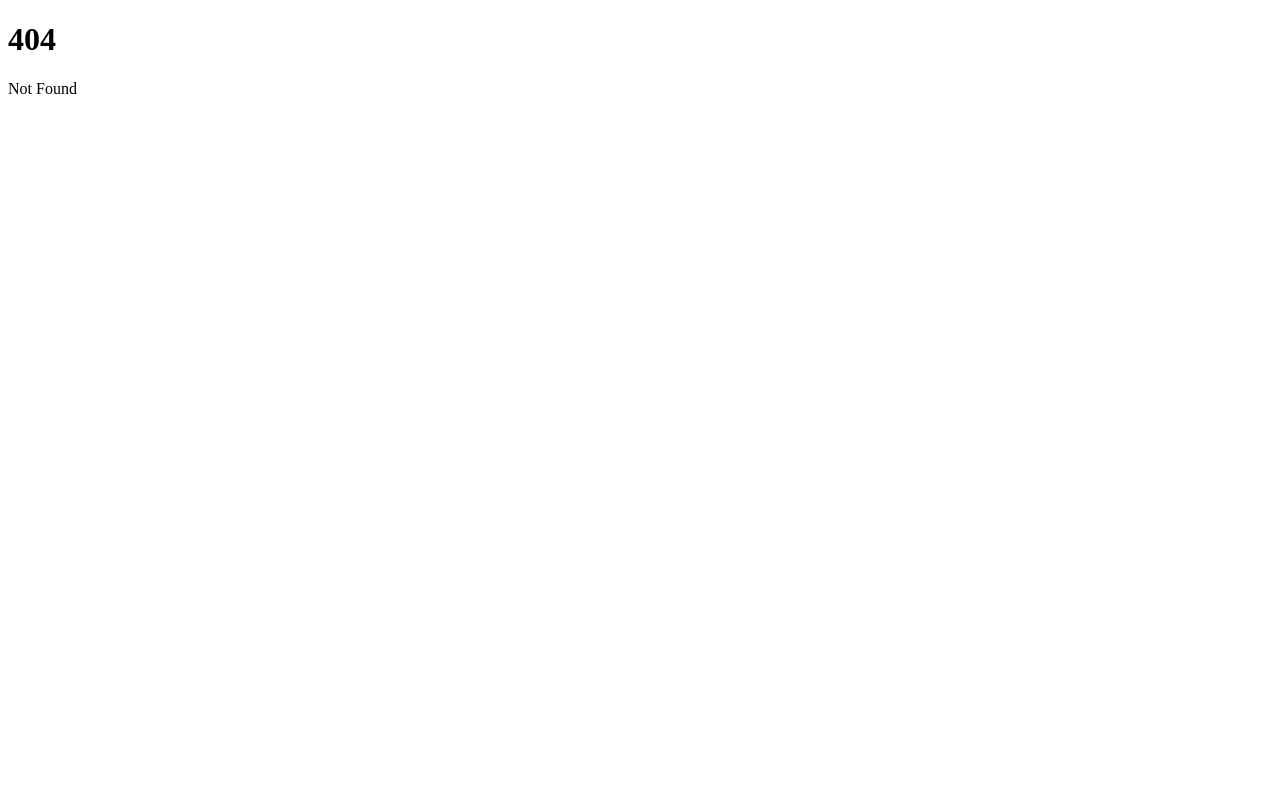
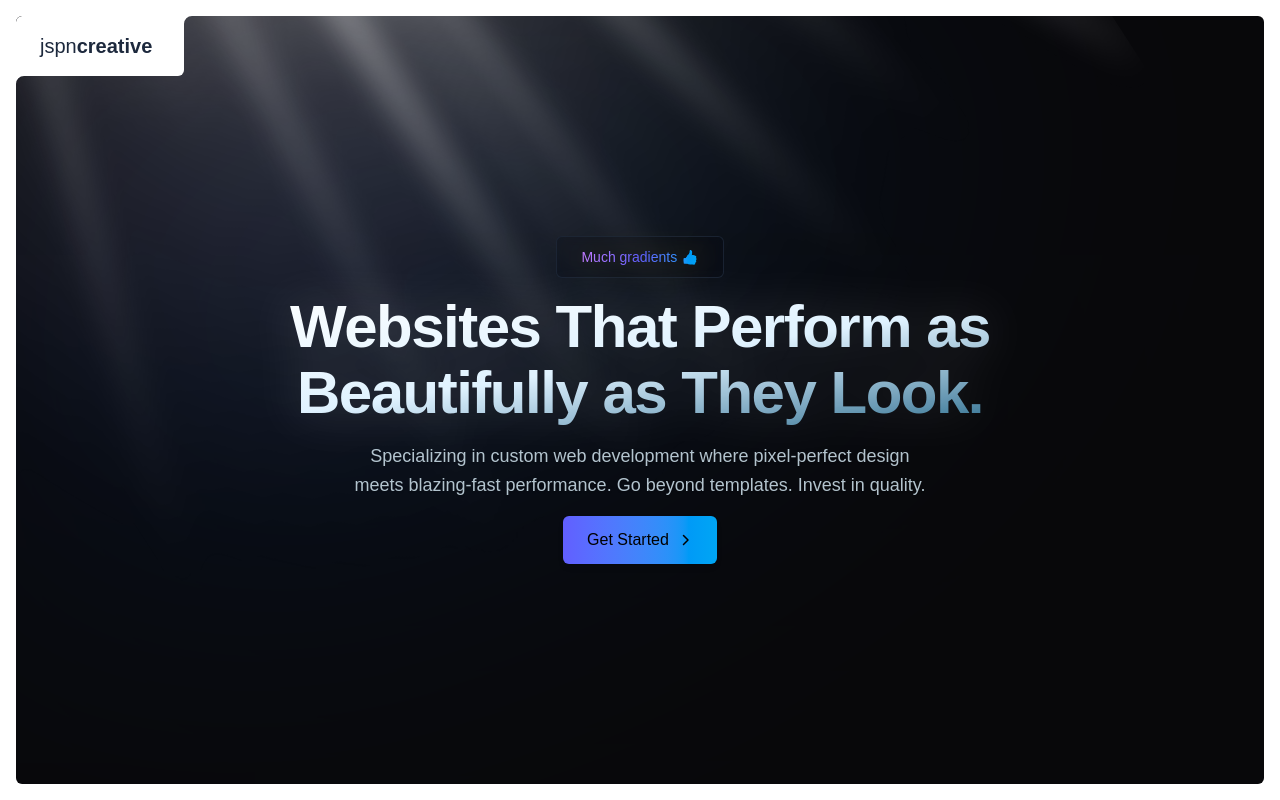
Before and after one commit to jspn-creative/frontend-examples, a SvelteKit app: page /jspn-site in a window 1280 px wide. Before the commit this address had no page. Built offline with nearby package versions, Linux system fonts and the light colour scheme.

Commit message:
feat: add `jspn-site` example

```diff
--- /dev/null
+++ b/src/routes/(examples)/jspn-site/+page.svelte
@@ -0,0 +1,60 @@
+<script lang="ts">
+  import { scramble } from "$lib/actions/scramble";
+  import { rays } from "$lib/actions/tailwind-rays";
+  import ImgLabel from "$lib/components/ImgLabel.svelte";
+  import HeroLabel from "./HeroLabel.svelte";
+</script>
+
+<div class="bg-white p-4 h-screen">
+  <HeroLabel position="top-left" color="var(--color-white)" rounded="lg" class="before:opacity-10 rounded-lg h-full bg-zinc-950 relative overflow-hidden before:content-[''] before:absolute before:inset-0 before:bg-[radial-gradient(90vw_90vh_at_0%_0%,oklch(0.54_0.29_267.69)_50%,oklch(0.67_0.28_247.58)_50%,oklch(0_0_0)_100%)] before:blur-[9rem]">
+    <p class="text-slate-800 py-4 pl-6 pr-8 text-xl">
+      jspn<span class="font-bold">creative</span>
+    </p>
+    {#snippet src()}
+      <!-- <video class="min-h-full min-w-full object-cover opacity-0 hue-rotate-15" onloadeddata={(e) => e.currentTarget.classList.add("opacity-30")} autoplay loop muted playsinline src="https://l4wlsi8vxy8hre4v.public.blob.vercel-storage.com/video/glass-animation-5-f0gPcjmKFIV3ot5MGOdNy2r4QHBoXt.mp4"></video>
+
+      <div class="contents">
+        <div class="absolute inset-0 flex flex-col items-center justify-center">
+          <div class="px-6 max-w-4xl space-y-4 relative">
+            <div class="gap-8 flex flex-col items-center justify-center">
+              <div class="inline-block rounded-lg backdrop-blur-xs bg-gray-950/20 border-gray-800/80 border px-6 py-2">
+                <span class="bg-gradient-to-r from-purple-400 via-indigo-500 to-sky-500 bg-clip-text text-sm font-medium text-transparent drop-shadow-[0_0_15px_rgba(255,215,0,0.3)]"> Much gradients 👍 </span>
+              </div>
+
+              <h1 class="text-center bg-gradient-to-br from-white via-sky-100 to-sky-400/50 bg-clip-text text-2xl sm:text-4xl/[1.1] font-bold text-shadow-white tracking-tight text-transparent [text-wrap:balance] md:text-6xl/[1.1] drop-shadow-[0_0_25px_rgba(255,255,255,0.2)]">Websites That Perform as Beautifully as They Look.</h1>
+              <p class="text-center [text-wrap:balance] text-xs sm:text-sm md:text-lg/relaxed text-sky-100/80 text-shadow-sm">Specializing in custom web development where pixel-perfect design meets blazing-fast performance. Go beyond templates. Invest in quality.</p>
+
+              <button class="inline-flex items-center rounded-lg bg-gradient-to-r from-indigo-500 to-sky-500 px-6 py-3 font-medium text-black shadow-lg hover:opacity-90">
+                Get Started
+                <svg class="ml-2 h-4 w-4" viewBox="0 0 16 16" fill="none">
+                  <path d="M6.5 3.5L11 8L6.5 12.5" stroke="currentColor" stroke-width="1.5" stroke-linecap="round" stroke-linejoin="round" />
+                </svg>
+              </button>
+            </div>
+          </div>
+        </div>
+      </div> -->
+
+      <div class="h-full flex flex-col items-center justify-center relative overflow-hidden">
+        <div use:rays={{ centered: false, color: "rgb(139,92,246)" }}></div>
+
+        <div class="max-w-4xl flex flex-col gap-4 items-center justify-center px-6 relative z-10">
+          <div class="inline-block rounded-lg backdrop-blur-xs bg-gray-950/20 border-gray-800/80 border px-6 py-2">
+            <span class="bg-gradient-to-r from-purple-400 via-indigo-500 to-sky-500 bg-clip-text text-sm font-medium text-transparent drop-shadow-[0_0_15px_rgba(255,215,0,0.3)]"> Much gradients 👍 </span>
+          </div>
+
+          <h1 class="text-center bg-gradient-to-br from-white via-sky-100 to-sky-400/50 bg-clip-text text-2xl sm:text-4xl/[1.1] font-bold text-shadow-white tracking-tight text-transparent [text-wrap:balance] md:text-6xl/[1.1] drop-shadow-[0_0_25px_rgba(255,255,255,0.2)]">Websites That Perform as Beautifully as They Look.</h1>
+
+          <p class="text-center [text-wrap:balance] text-xs sm:text-sm md:text-lg/relaxed text-sky-100/80 text-shadow-sm">Specializing in custom web development where pixel-perfect design meets blazing-fast performance. Go beyond templates. Invest in quality.</p>
+
+          <button class="inline-flex items-center rounded-lg bg-gradient-to-r from-indigo-500 to-sky-500 px-6 py-3 font-medium text-black shadow-lg hover:opacity-90">
+            Get Started
+            <svg class="ml-2 h-4 w-4" viewBox="0 0 16 16" fill="none">
+              <path d="M6.5 3.5L11 8L6.5 12.5" stroke="currentColor" stroke-width="1.5" stroke-linecap="round" stroke-linejoin="round" />
+            </svg>
+          </button>
+        </div>
+      </div>
+    {/snippet}
+  </HeroLabel>
+</div>
--- /dev/null
+++ b/src/routes/(examples)/jspn-site/HeroLabel.svelte
@@ -0,0 +1,131 @@
+<script lang="ts">
+  type Position = "top-left" | "top-right" | "bottom-left" | "bottom-right";
+
+  type CornerConfig = {
+    edge: "top" | "right" | "bottom" | "left";
+    alignment: "start" | "end";
+    rotation: number;
+  };
+
+  let {
+    src,
+    alt = "",
+    color = "white",
+    rounded = "xl",
+    loading = "lazy",
+    position = "top-left" as Position,
+    class: className = "",
+    children,
+  } = $props<{
+    src: string | (() => string);
+    alt?: string;
+    color?: string;
+    rounded?: string;
+    loading?: "eager" | "lazy";
+    position?: Position;
+    class?: string;
+    children?: any;
+  }>();
+
+  let imgError = $state(false);
+
+  const cornerConfigMap: Record<Position, CornerConfig[]> = {
+    "top-left": [
+      { edge: "bottom", alignment: "start", rotation: -90 },
+      { edge: "right", alignment: "start", rotation: -90 },
+    ],
+    "top-right": [
+      { edge: "bottom", alignment: "end", rotation: 0 },
+      { edge: "left", alignment: "start", rotation: 0 },
+    ],
+    "bottom-left": [
+      { edge: "top", alignment: "start", rotation: 180 },
+      { edge: "right", alignment: "end", rotation: 180 },
+    ],
+    "bottom-right": [
+      { edge: "top", alignment: "end", rotation: 90 },
+      { edge: "left", alignment: "end", rotation: 90 },
+    ],
+  };
+
+  let cornerConfigs = $derived(getCornerConfigs());
+
+  function getCornerConfigs(): CornerConfig[] {
+    return cornerConfigMap[position as Position];
+  }
+</script>
+
+<div class="relative {className}" style="--color:{color}" data-error={imgError}>
+  {#if imgError}
+    <div class="rounded-tl-{rounded} rounded-tr-{rounded} rounded-bl-{rounded} rounded-br-{rounded} bg-gray-200 w-full h-full flex items-center justify-center">
+      <span class="text-gray-500">Failed to load image</span>
+    </div>
+  {:else}
+    <div class="relative *:relative w-full h-full rounded-{rounded} overflow-hidden *:duration-[2000ms] *:transition-opacity">
+      {#if typeof src !== "function"}
+        <img
+          {src}
+          {alt}
+          {loading}
+          class="object-cover w-full h-full opacity-0"
+          onload={(e) => e.currentTarget.classList.remove("opacity-0")}
+          onerror={() => {
+            imgError = true;
+          }}
+        />
+      {:else}
+        {@render src()}
+      {/if}
+    </div>
+  {/if}
+
+  {#if !imgError}
+    <div class="{position == 'top-left' || position == 'bottom-right' ? `rounded-tl-${rounded} rounded-br-${rounded} ` : `rounded-tr-${rounded} rounded-bl-${rounded} `}  label-container label-{position} label-container label-{position} z-10" style="background-color:var(--color)">
+      <div class="relative w-full h-full flex items-center justify-center">
+        {@render children()}
+
+        {#each cornerConfigs as config}
+          {@render corner(config)}
+        {/each}
+      </div>
+    </div>
+  {/if}
+</div>
+
+{#snippet corner({ edge, alignment, rotation }: CornerConfig)}
+  <div class="absolute size-2 {edge === 'top' && alignment === 'start' ? 'top-start -top-2 left-0' : edge === 'top' && alignment === 'end' ? 'top-end -top-2 right-0' : edge === 'right' && alignment === 'start' ? 'right-start top-0 -right-2 ' : edge === 'right' && alignment === 'end' ? 'right-end bottom-0 -right-2' : edge === 'bottom' && alignment === 'start' ? 'bottom-start -bottom-2 left-0' : edge === 'bottom' && alignment === 'end' ? 'bottom-end -bottom-2 right-0' : edge === 'left' && alignment === 'start' ? 'left-start top-0 -left-2' : 'left-end -left-2 bottom-0'}">
+    <svg xmlns="http://www.w3.org/2000/svg" viewBox="0 0 100 100" class="w-full h-full" style="transform: rotate({rotation}deg)">
+      <path d="M100 100 V0 H0 A100 100 0 0 1 100 100" fill="var(--color)" />
+    </svg>
+  </div>
+{/snippet}
+
+<style>
+  @source inline("rounded-sm rounded-md rounded-lg rounded-xl rounded-2xl rounded-3xl rounded-4xl rounded-tl-xs rounded-tr-xs rounded-bl-xs rounded-br-xs rounded-tl-sm rounded-tr-sm rounded-bl-sm rounded-br-sm rounded-tl-md rounded-tr-md rounded-bl-md rounded-br-md rounded-tl-lg rounded-tr-lg rounded-bl-lg rounded-br-lg rounded-tl-xl rounded-tr-xl rounded-bl-xl rounded-br-xl rounded-tl-2xl rounded-tr-2xl rounded-bl-2xl rounded-br-2xl rounded-tl-3xl rounded-tr-3xl rounded-bl-3xl rounded-br-3xl rounded-tl-4xl rounded-tr-4xl rounded-bl-4xl rounded-br-4xl");
+
+  .label-container {
+    position: absolute;
+    max-width: 80%;
+    width: auto;
+  }
+
+  .label-top-left {
+    top: 0;
+    left: 0;
+  }
+
+  .label-top-right {
+    top: 0;
+    right: 0;
+  }
+
+  .label-bottom-left {
+    bottom: 0;
+    left: 0;
+  }
+
+  .label-bottom-right {
+    bottom: 0;
+    right: 0;
+  }
+</style>
```
